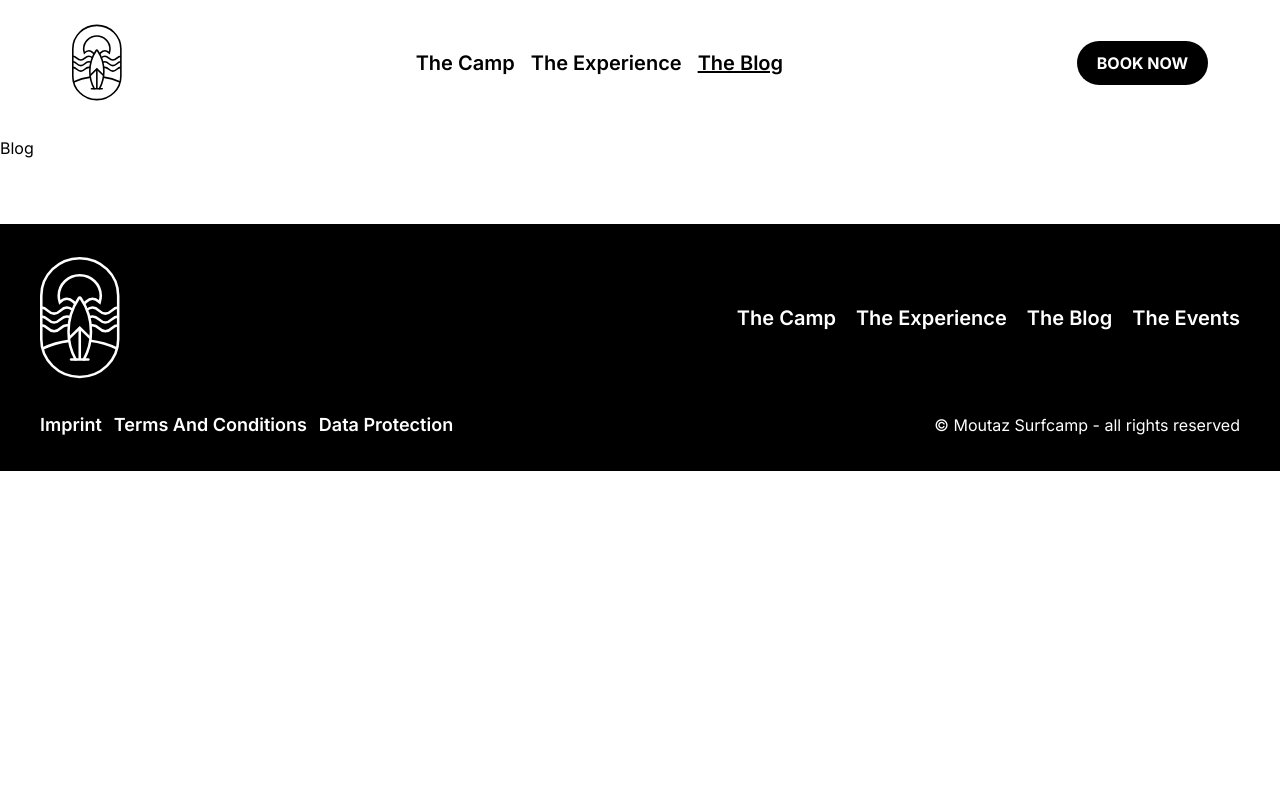
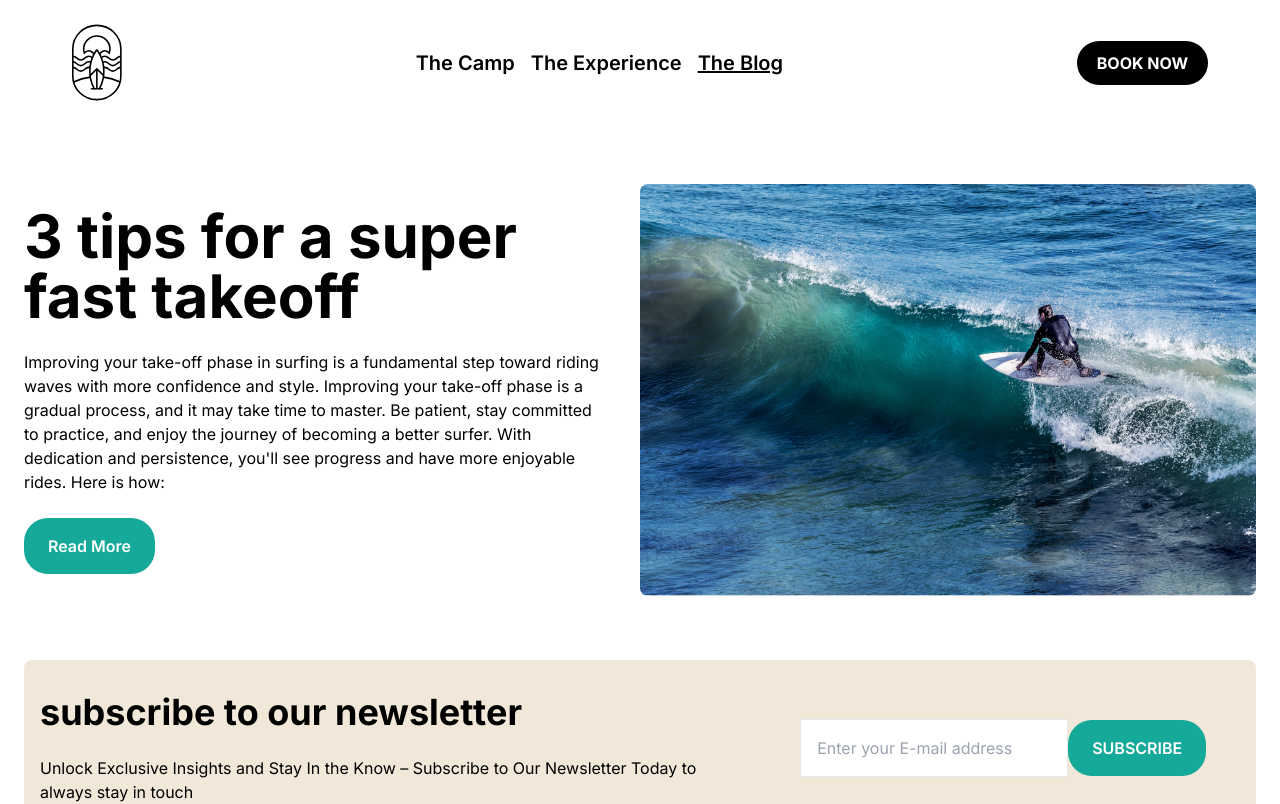
Before and after one commit to MezoAli/strapi-nextjs14-surfcamp, a Next.js app: page /blog in a window 1280 px wide. Shown: the top 804 px of the page. Built offline with nearby package versions, Linux system fonts and the light colour scheme.

Commit message:
create structrue of BlogPage, create HighlightArticle,SubscriptionCard,FaturedArticles grid components

```diff
--- a/app/blog/page.tsx
+++ b/app/blog/page.tsx
@@ -1,5 +1,15 @@
+import FeaturedAricles from "@/components/FeaturedAricles";
+import HighlightArticle from "@/components/HighlightArticle";
+import SubscripeCard from "@/components/SubscripeCard";
+
 const Blog = () => {
-  return <div className="pt-[8.5rem]">Blog</div>;
+  return (
+    <div className="pt-[9rem]">
+      <HighlightArticle />
+      <SubscripeCard />
+      <FeaturedAricles />
+    </div>
+  );
 };
 
 export default Blog;
--- a/app/experience/page.tsx
+++ b/app/experience/page.tsx
@@ -3,6 +3,9 @@ import ExperienceImage from "../../public/experience.png";
 import InfoBlock from "@/components/InfoBlock";
 import axios from "axios";
 import { transformData } from "@/utils/strapi.utils";
+
+export const revalidate = 300;
+
 const Experience = async () => {
   const response = await axios.get(
     "http://localhost:1337/api/infoblocks-experience?populate=deep"
--- a/app/page.tsx
+++ b/app/page.tsx
@@ -1,7 +1,9 @@
-import InfoBlock, { InfoBlockProps } from "@/components/InfoBlock";
+import InfoBlock from "@/components/InfoBlock";
 import HeroSection from "../components/HeroSection";
 import axios from "axios";
 import { transformData } from "@/utils/strapi.utils";
+
+export const revalidate = 300;
 
 export default async function Home() {
   const response = await axios.get(
--- /dev/null
+++ b/components/FeaturedAricles.tsx
@@ -0,0 +1,22 @@
+import SingleArticle from "./SingleArticle";
+
+const FeaturedAricles = () => {
+  return (
+    <div className="mx-6">
+      <h2 className="text-4xl font-bold mb-6">Our featured articles</h2>
+      <div className="grid grid-cols-3 gap-8">
+        <SingleArticle />
+        <SingleArticle />
+        <SingleArticle />
+        <SingleArticle />
+        <SingleArticle />
+        <SingleArticle />
+      </div>
+      <button className="px-10 block my-6 mx-auto py-4 text-white font-semibold rounded-3xl bg-turquoise capitalize">
+        see more
+      </button>
+    </div>
+  );
+};
+
+export default FeaturedAricles;
--- /dev/null
+++ b/components/HighlightArticle.tsx
@@ -0,0 +1,26 @@
+import Image from "next/image";
+import BlogImage from "../public/playground.png";
+
+const HighlightArticle = () => {
+  return (
+    <div className="flex justify-center items-center gap-8 px-6 my-10">
+      <div className="flex flex-col gap-6 justify-start items-start">
+        <h2 className="text-6xl font-bold">3 tips for a super fast takeoff</h2>
+        <p>
+          Improving your take-off phase in surfing is a fundamental step toward
+          riding waves with more confidence and style. Improving your take-off
+          phase is a gradual process, and it may take time to master. Be
+          patient, stay committed to practice, and enjoy the journey of becoming
+          a better surfer. With dedication and persistence, you'll see progress
+          and have more enjoyable rides. Here is how:
+        </p>
+        <button className="px-6 py-4 text-white font-semibold rounded-3xl bg-turquoise capitalize">
+          read more
+        </button>
+      </div>
+      <Image src={BlogImage} alt="blog-image" className="w-[50%] rounded-lg" />
+    </div>
+  );
+};
+
+export default HighlightArticle;
--- a/components/InfoBlock.tsx
+++ b/components/InfoBlock.tsx
@@ -1,4 +1,5 @@
 import Image from "next/image";
+import Markdown from "react-markdown";
 
 export type InfoBlockProps = {
   id?: string | number;
@@ -40,7 +41,7 @@ const InfoBlock = ({
         <h2 className="text-4xl font-bold capitalize">
           {headline || "the experience."}
         </h2>
-        <p className="text-lg leading-loose">{description || "lorem20"}</p>
+        <Markdown>{description}</Markdown>
         {showBtn ? (
           <button
             className={`px-6 py-3 ${
--- /dev/null
+++ b/components/SingleArticle.tsx
@@ -0,0 +1,19 @@
+import Image from "next/image";
+import Test from "../public/lesson.png";
+
+const SingleArticle = () => {
+  return (
+    <div className="flex flex-col">
+      <Image src={Test} alt="test-image" className="rounded-lg" />
+      <div className="flex flex-col gap-4 bg-lightBrown p-4 rounded-lg">
+        <p className="text-lg font-semibold">
+          surfboard shaping and design behind the scenes of crafting the perfect
+          board
+        </p>
+        <time>Monday, June 05, 2023</time>
+      </div>
+    </div>
+  );
+};
+
+export default SingleArticle;
--- /dev/null
+++ b/components/SubscripeCard.tsx
@@ -0,0 +1,25 @@
+const SubscripeCard = () => {
+  return (
+    <div className=" bg-lightBrown rounded-lg flex gap-4 justify-center items-center mx-6 px-4 py-8 my-16">
+      <div className="flex flex-col gap-6 w-[60%]">
+        <h3 className="text-4xl font-bold">subscribe to our newsletter</h3>
+        <p>
+          Unlock Exclusive Insights and Stay In the Know – Subscribe to Our
+          Newsletter Today to always stay in touch
+        </p>
+      </div>
+      <div className="flex justify-center items-center w-[40%]">
+        <input
+          type="text"
+          className="p-4 border"
+          placeholder="Enter your E-mail address"
+        />
+        <button className="px-6 py-4 text-white font-semibold rounded-3xl bg-turquoise">
+          SUBSCRIBE
+        </button>
+      </div>
+    </div>
+  );
+};
+
+export default SubscripeCard;
--- a/package.json
+++ b/package.json
@@ -12,7 +12,8 @@
     "axios": "^1.6.8",
     "next": "14.2.3",
     "react": "^18",
-    "react-dom": "^18"
+    "react-dom": "^18",
+    "react-markdown": "^9.0.1"
   },
   "devDependencies": {
     "@types/node": "^20",
```
Also changed, not shown: 1 other file (tests, documents, lock files or other folders).
